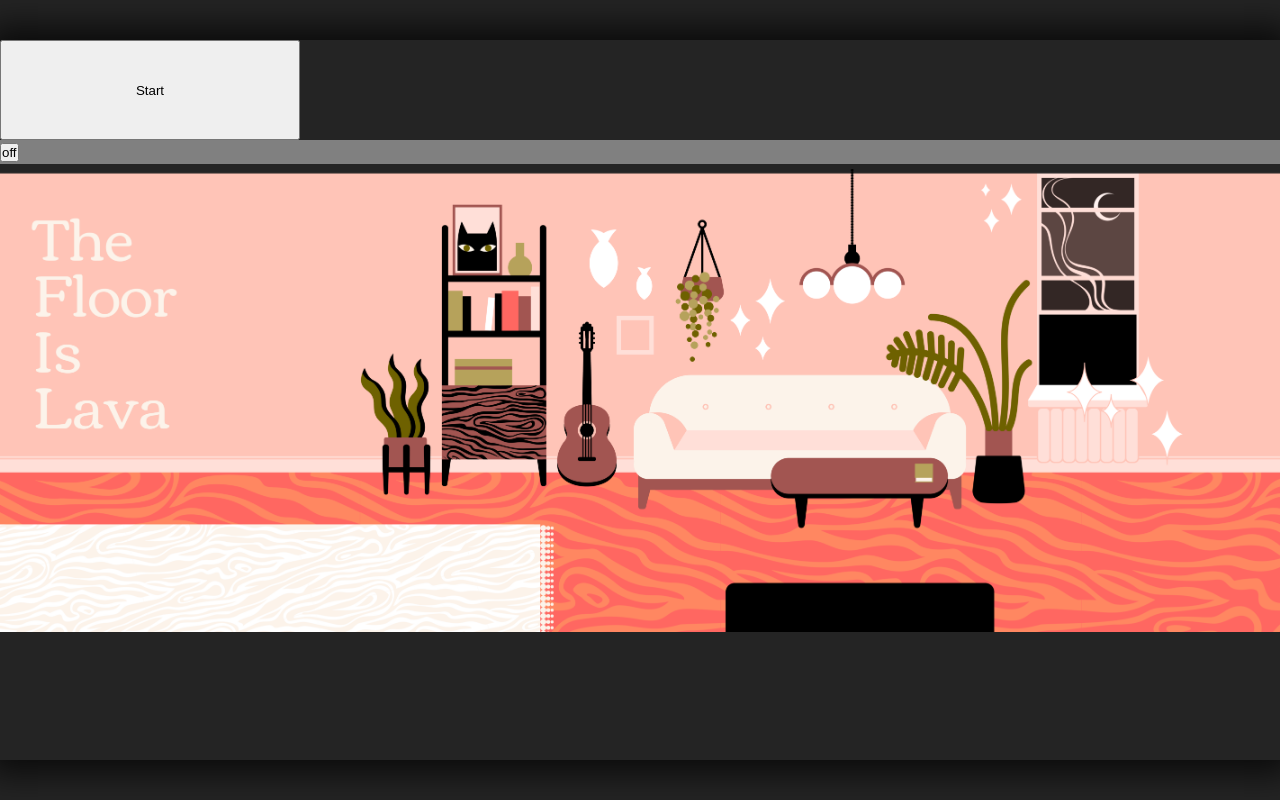
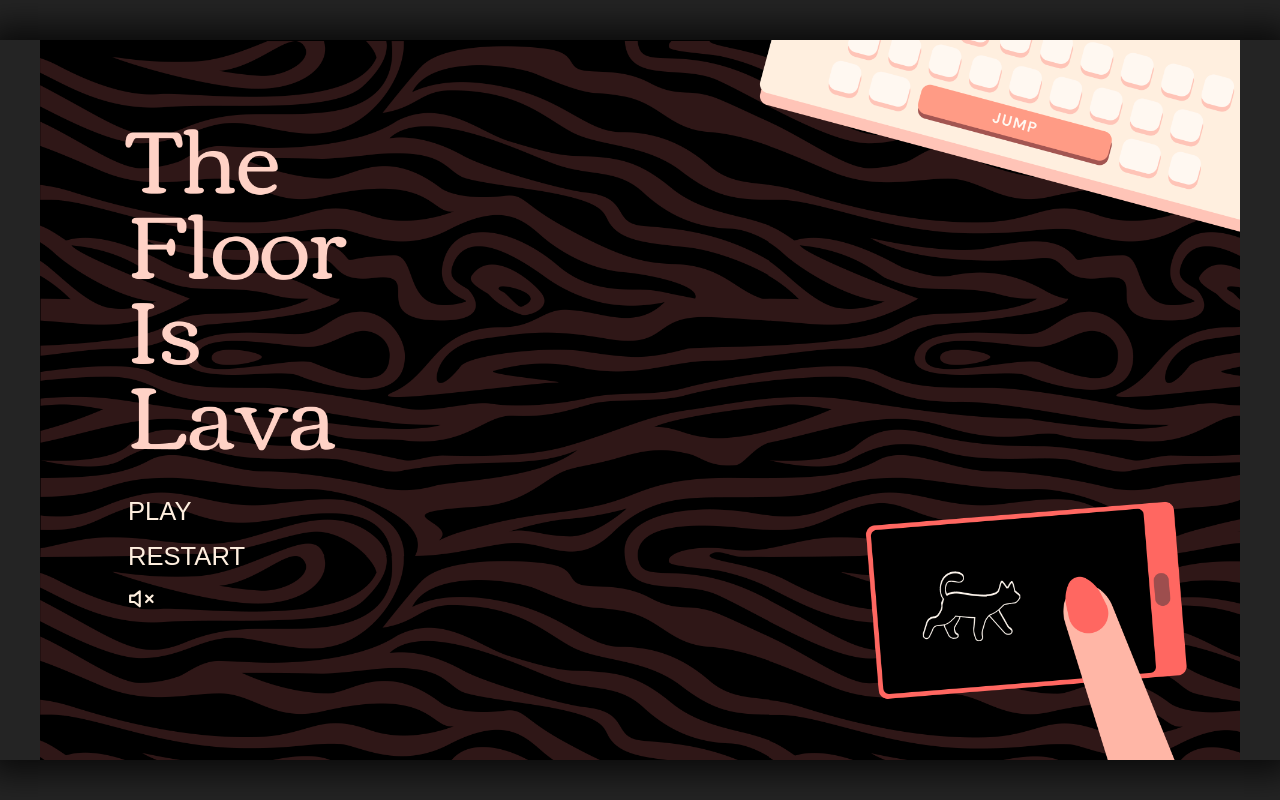
Before and after one commit to PIWEEK/the-floor-is-lava, a Vue app: page / in a window 1280 px wide. Built offline with nearby package versions, Linux system fonts and the light colour scheme.

Commit message:
Add intro page

```diff
--- a/src/components/Splash.vue
+++ b/src/components/Splash.vue
@@ -1,11 +1,14 @@
 <template>
   <div class="hero">
-    <button class="start" @click="emit('start')">Start</button>
-    <div class="sound-control">
-      <button @click="music = !music">
-        <p v-if="music">on</p>
-        <p v-else>off</p>
-      </button>
+    <div class="buttons">
+      <button class="start" @click="emit('start')">Play</button>
+      <button class="reload" @click="emit('start')">Restart</button>
+      <div class="sound-control">
+        <button @click="music = !music">
+          <VolumeOn v-if="music" />
+          <VolumeOff v-else />
+        </button>
+      </div>
     </div>
   </div>
 </template>
@@ -17,28 +20,60 @@
   height: 56.25vw;
   max-height: 100vh;
   max-width: 177.78vh;
-  box-shadow: 0px 0px 33px 13px rgba(0,0,0,0.75);
-  background-image: url("/images/intro.png");
+  box-shadow: 0px 0px 33px 13px rgba(0, 0, 0, 0.75);
+  background-image: url('/images/intro.png');
   background-position: center;
   background-repeat: no-repeat;
   background-size: contain;
+  position: relative;
 }
-.sound-control {
-  background-color: gray;
+
+.buttons {
+  position: absolute;
+  bottom: 20%;
+  left: 10%;
+  display: flex;
+  flex-direction: column;
+  justify-content: flex-start;
+  align-items: flex-start;
+  gap: 1.5rem;
 }
-.start {
-  width: 300px;
-  height: 100px;
+.sound-control svg {
+  font-size: 4rem;
+  stroke: #FFEFDF;
+  fill: none;
+  background-color: transparent;
+  height: 2.5rem;
+  width: 2.5rem;
+}
+
+.sound-control button {
+  border: none;
+  background-color: transparent;
+}
+.start,
+.reload {
+  font-size: 2.5rem;
+  color: #FFEFDF;
+  font-family: sans-serif;
+  border: none;
+  background-color: transparent;
+  text-transform: uppercase;
+}
+.reload {
+  bottom: 21%;
 }
 </style>
 
 <script setup>
 import { ref, watch } from 'vue'
+import VolumeOff from '~/components/icons/VolumeOff.vue'
+import VolumeOn from '~/components/icons/VolumeOn.vue'
 
-const emit = defineEmits(["start"])
-const music = ref(localStorage.getItem("music") === "true" ?? true)
+const emit = defineEmits(['start'])
+const music = ref(localStorage.getItem('music') === 'true' ?? true)
 
 watch(music, (newValue, oldValue) => {
-  localStorage.setItem("music", newValue)
+  localStorage.setItem('music', newValue)
 })
 </script>
--- /dev/null
+++ b/src/components/icons/VolumeOff.vue
@@ -0,0 +1,7 @@
+<template>
+  <svg width="150" height="150" viewBox="0 0 150 150" fill="none" xmlns="http://www.w3.org/2000/svg">
+    <path d="M68.75 31.25L37.5 56.25H12.5V93.75H37.5L68.75 118.75V31.25Z" stroke="#FFEFDF" stroke-width="12.5" stroke-linecap="round" stroke-linejoin="round"/>
+    <path d="M143.75 56.25L106.25 93.75" stroke="#FFEFDF" stroke-width="12.5" stroke-linecap="round" stroke-linejoin="round"/>
+    <path d="M106.25 56.25L143.75 93.75" stroke="#FFEFDF" stroke-width="12.5" stroke-linecap="round" stroke-linejoin="round"/>
+  </svg>
+</template>
--- /dev/null
+++ b/src/components/icons/VolumeOn.vue
@@ -0,0 +1,6 @@
+<template>
+  <svg width="150" height="150" viewBox="0 0 150 150" fill="none" xmlns="http://www.w3.org/2000/svg">
+    <path d="M68.75 31.25L37.5 56.25H12.5V93.75H37.5L68.75 118.75V31.25Z" stroke="#FFEFDF" stroke-width="12.5" stroke-linecap="round" stroke-linejoin="round"/>
+    <path d="M119.187 30.8125C130.904 42.533 137.487 58.4272 137.487 75C137.487 91.5728 130.904 107.467 119.187 119.187M97.125 52.875C102.983 58.7352 106.275 66.6824 106.275 74.9687C106.275 83.2551 102.983 91.2023 97.125 97.0625" stroke="#FFF8F1" stroke-width="12.5" stroke-linecap="round" stroke-linejoin="round"/>
+  </svg>
+</template>
--- a/src/style.css
+++ b/src/style.css
@@ -19,7 +19,9 @@
   padding: 0;
   box-sizing: border-box;
 }
-
+html {
+  font-size: 0.8vw;
+}
 #game {
   width: 100vw;
   height: 100vh;
```
Also changed, not shown: public/images/intro.png.
